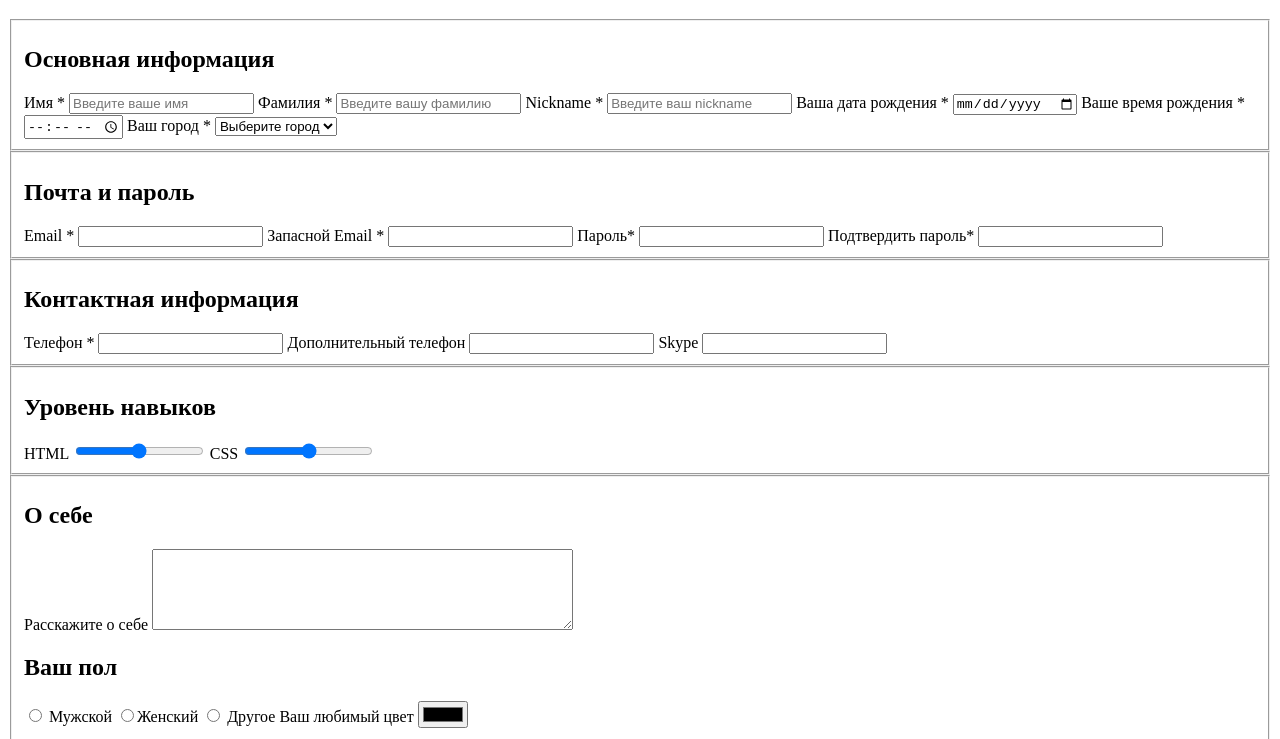
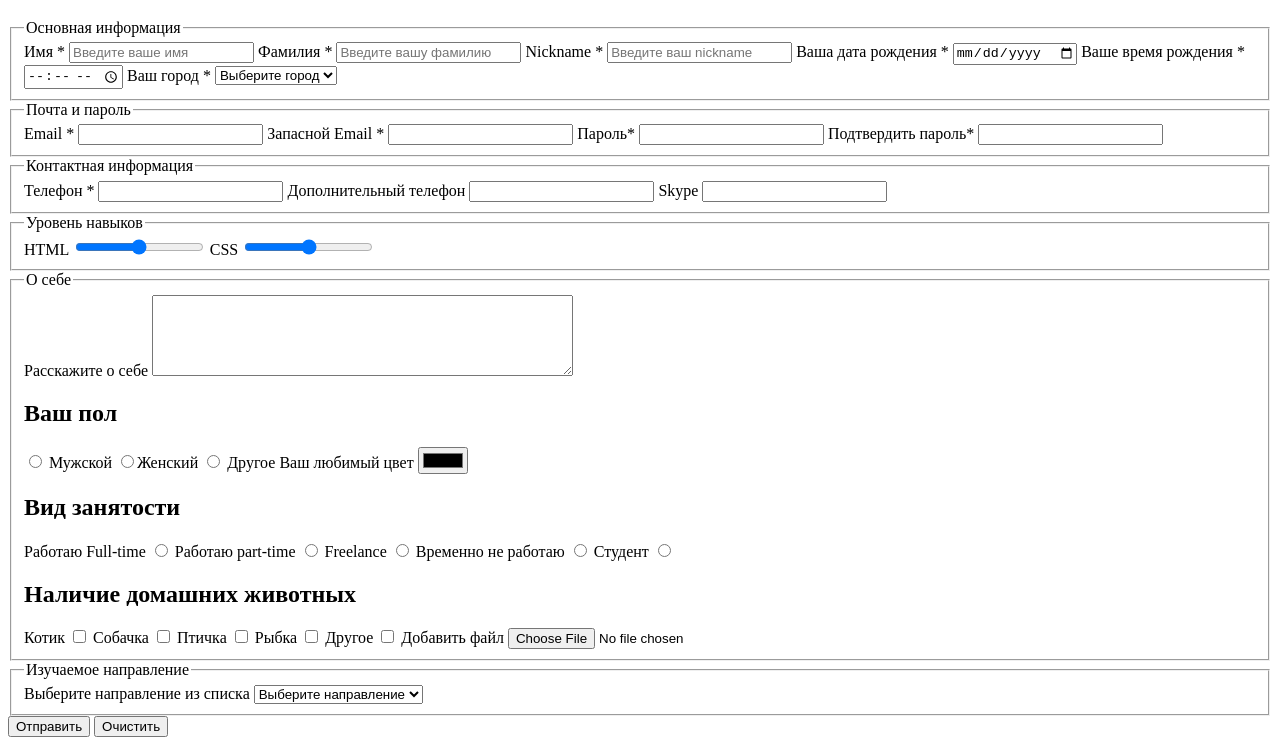
Before and after one commit to ZubnoyFei/form-markup-hw, a plain HTML site: page index.html in a window 1280 px wide. Shown: the part 61-800 px from the top of the page. Drawn offline with Linux system fonts and the light colour scheme.

Commit message:
Added fieldset

```diff
--- a/index.html
+++ b/index.html
@@ -11,19 +11,19 @@
 <form>
     <h1>Форма регистрации</h1>
     <fieldset>
-        <h2>Основная информация</h2>
+        <legend>Основная информация</legend>
         <label for="name"> Имя *</label>
-        <input id="name" name="name" type="text" placeholder="Введите ваше имя" required>
+        <input id="name" name="first-name" type="text" placeholder="Введите ваше имя" required>
         <label for="surname"> Фамилия *</label>
-        <input id="surname" name="name" type="text" placeholder="Введите вашу фамилию" required>
+        <input id="surname" name="last-name" type="text" placeholder="Введите вашу фамилию" required>
         <label for="nickname">Nickname *</label>
-        <input id="nickname" name="name" type="text" placeholder="Введите ваш nickname" required>
+        <input id="nickname" name="nickname" type="text" placeholder="Введите ваш nickname" required>
         <label for="birthdate">Ваша дата рождения *</label>
-        <input id="birthdate" name="name" type="date" required>
+        <input id="birthdate" name="birthdate" type="date" required>
         <label for="birthtime">Ваше время рождения *</label>
-        <input id="birthtime" name="name" type="time" required>
+        <input id="birthtime" name="city" type="time" required>
         <label for="your-city"> Ваш город *</label>
-        <select id="your-city" name="name" required>
+        <select id="your-city" name="city" required>
             <option selected disabled value="">Выберите город</option>
             <option>Київ</option>
             <option>Дніпро</option>
@@ -31,84 +31,84 @@
         </select>
     </fieldset>
     <fieldset>
-        <h2>Почта и пароль</h2>
+        <legend>Почта и пароль</legend>
         <label for="email">Email *</label>
-        <input id="email" name="name" type="email" required>
+        <input id="email" name="spare-email" type="email" required>
         <label for="spare-email">Запасной Email *</label>
-        <input id="spare-email" name="name" type="email" required>
+        <input id="spare-email" name="password" type="email" required>
         <label for="password"> Пароль*</label>
-        <input id="password" name="name" type="password" required>
+        <input id="password" name="confirm-password" type="password" required>
         <label for="confirm-password"> Подтвердить пароль*</label>
         <input id="confirm-password" type="password" required>
     </fieldset>
     <fieldset>
-        <h2>Контактная информация</h2>
+        <legend>Контактная информация</legend>
         <label for="main-phonenumber">Телефон *</label>
-        <input id="main-phonenumber" type="tel" required>
+        <input id="main-phonenumber" type="tel" required name="phonenumber">
         <label for="additional-number">Дополнительный телефон</label>
-        <input id="additional-number" type="tel">
+        <input id="additional-number" type="tel" name="additional-phone-number">
         <label for="skype">Skype</label>
-        <input id="skype" type="text">
+        <input id="skype" type="text" name="skype">
     </fieldset>
     <fieldset>
-        <h2>Уровень навыков</h2>
+        <legend>Уровень навыков</legend>
         <label for="html">HTML</label>
-        <input id="html" type="range">
+        <input id="html" type="range" name="html">
         <label for="css">CSS</label>
-        <input id="css" type="range">
+        <input id="css" type="range" name="css">
     </fieldset>
     <fieldset>
-        <h2>О себе</h2>
+        <legend>О себе</legend>
         <label for="about">Расскажите о себе</label>
-        <textarea id="about" cols="50" rows="5"></textarea>
+        <textarea id="about" cols="50" rows="5" name="about-customer"></textarea>
         <h2>Ваш пол</h2>
         <label for="male">
-            <input id="male" type="radio" name="male-female-other"> Мужской
+            <input id="male" type="radio" name="male"> Мужской
         </label>
         <label for="female">
-            <input id="female" type="radio" name="male-female-other">Женский </label>
+            <input id="female" type="radio" name="female">Женский </label>
         <label for="other">
-            <input id="other" type="radio" name="male-female-other"> Другое
+            <input id="other" type="radio" name="other"> Другое
         </label>
         <label for="color">Ваш любимый цвет</label>
-        <input id="color" type="color">
+        <input id="color" type="color" name="color">
         <h2>Вид занятости</h2>
         <label id="full-time">Работаю Full-time
-            <input type="radio" name="employment-type">
+            <input type="radio" name="full-time">
         </label>
         <label id="part-time">Работаю part-time
-            <input type="radio" name="employment-type">
+            <input type="radio" name="part-time">
         </label>
         <label id="freelance">Freelance
-            <input type="radio" name="employment-type">
+            <input type="radio" name="freelance">
         </label>
         <label id="temporarily-unemployed">Временно не работаю
-            <input type="radio" name="employment-type">
+            <input type="radio" name="temporarily-unemployed">
         </label>
         <label id="student">Студент
-            <input type="radio" name="employment-type">
+            <input type="radio" name="student">
         </label>
         <h2>Наличие домашних животных</h2>
         <label id="cat">Котик
-            <input type="checkbox" name="pets">
+            <input type="checkbox" name="cat">
         </label>
         <label id="dog">Собачка
-            <input type="checkbox" name="pets">
+            <input type="checkbox" name="dog">
         </label>
         <label id="bird">Птичка
-            <input type="checkbox" name="pets">
+            <input type="checkbox" name="bird">
         </label>
         <label id="fish">Рыбка
-            <input type="checkbox" name="pets">
+            <input type="checkbox" name="fish">
         </label>
         <label id="other-pet">Другое
-            <input type="checkbox" name="pets">
+            <input type="checkbox" name="other-pet">
         </label>
         <label for="add-the-file">Добавить файл</label>
-        <input id="add-the-file" type="file">
+        <input id="add-the-file" type="file" name="add-file">
     </fieldset>
     <fieldset>
-        <h2>Изучаемое направление</h2>
+        <legend>Изучаемое направление</legend>
         <label for="specialization"> Выберите направление из списка</label>
         <select id="specialization">
             <option selected disabled value="">Выберите направление</option>
```
